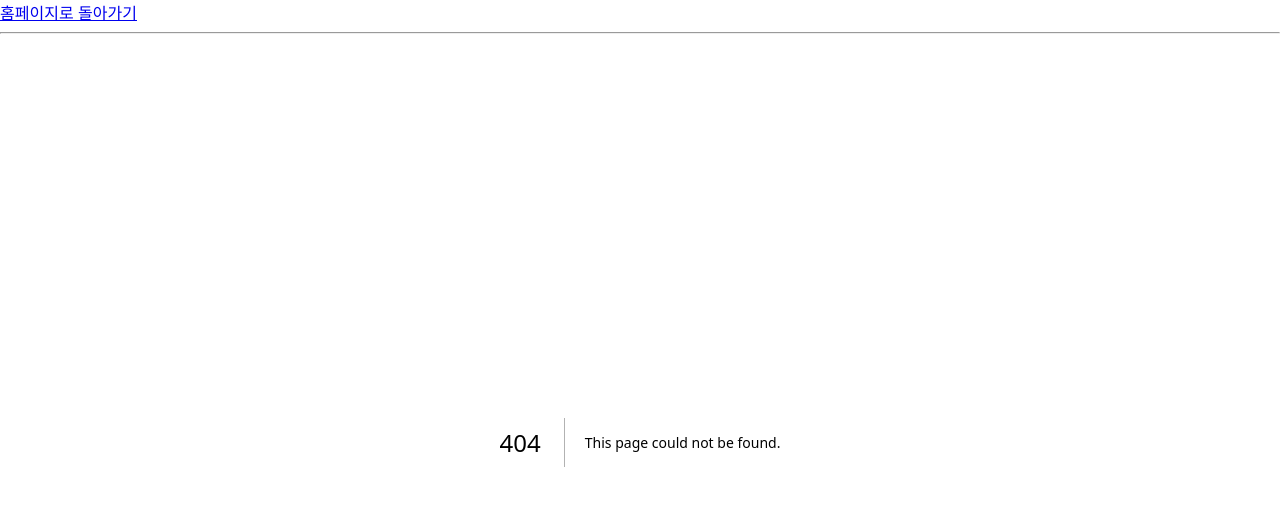
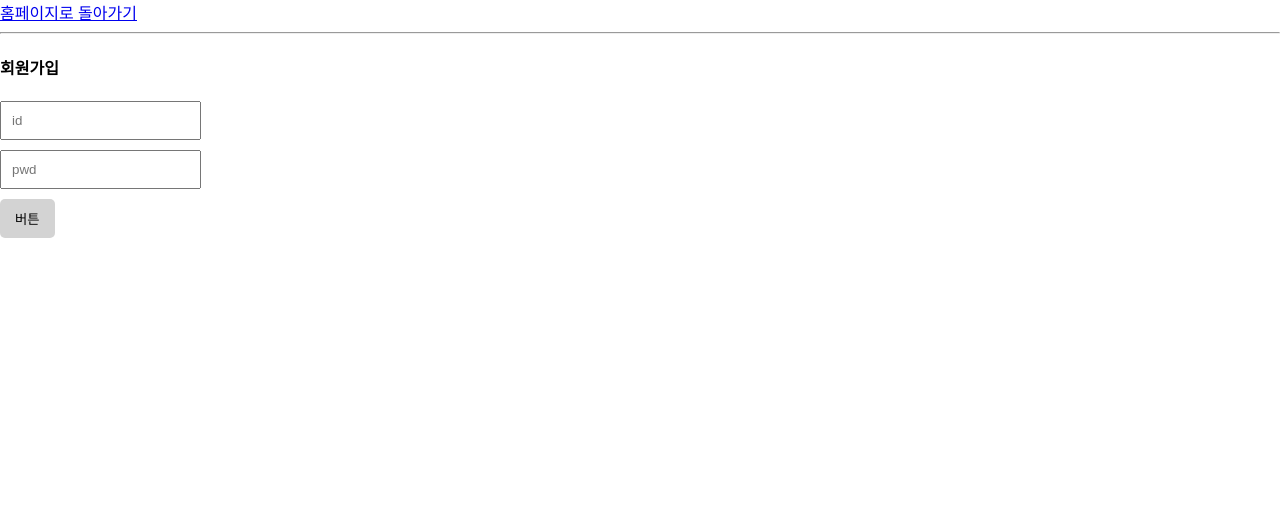
Before and after one commit to ksqrt/Coding_test, a Next.js app in the folder forum/: page /createUser in a window 1280 px wide. Before the commit this address had no page. Shown: the top 506 px of the page. Built offline with nearby package versions, Linux system fonts and the light colour scheme.

Commit message:
회원가입기능

```diff
--- /dev/null
+++ b/forum/src/app/createUser/page.js
@@ -0,0 +1,14 @@
+import React from 'react'
+
+export default function page() {
+  return (
+    <div>
+    <h4>회원가입</h4>
+    <form action='/api/post/createUser' method='POST'>
+        <input type='text' id='id' name='id' placeholder='id' />
+        <input type='text' id='pwd' name='pwd' placeholder='pwd'/>
+        <button type='submit'>버튼</button>
+    </form>
+</div>
+  )
+}
--- a/forum/src/app/globals.css
+++ b/forum/src/app/globals.css
@@ -22,3 +22,18 @@ body {
   color: grey;
   margin : 5px 0px;
 }
+.p-20 {
+  padding: 20px;
+}
+input {
+  box-sizing: border-box;
+  padding: 10px;
+  display: block;
+  margin-bottom: 10px;
+}
+button {
+  padding: 10px 15px;
+  background: lightgray;
+  border: none;
+  border-radius: 5px;
+}
--- a/forum/src/app/page.js
+++ b/forum/src/app/page.js
@@ -6,9 +6,12 @@ export default async function Home() {
 
   return (
        <div>
+          <a href='/createUser'>로그인</a>
+          <br></br>
           <a href='/list'>글 목록</a>
           <br></br>
           <a href='/write'>글 작성</a>
+          <br></br>
        </div>
   )
 }
--- /dev/null
+++ b/forum/src/pages/api/post/createUser.js
@@ -0,0 +1,24 @@
+import { connectDB } from "../../../util/database.js";
+
+export default async function createUser(req, res) {
+  const client = await connectDB;
+  const db = client.db("forum");
+
+  if (req.method == "POST") {
+    const { id, pwd } = req.body; // req.body에서 title과 content를 추출
+
+    // 예외 처리해주기
+    if(id == '' || pwd ==''){
+      return res.status(500).json('너 왜 아이디 입력 안함 ?')
+    }
+    const idCheck = await db.collection("user").countDocuments({ id });
+    if(idCheck == 0 ){
+        // 데이터베이스에 데이터 삽입
+        await db.collection("user").insertOne({ id, pwd });
+        return res.status(200).json('회원가입 성공')
+    }
+    else{
+        return res.status(500).json('이미 가입된 아이디 입니다.')
+    }
+  }
+}
--- a/forum/src/pages/api/write.js
+++ b/forum/src/pages/api/post/write.js
@@ -1,15 +1,19 @@
-import { connectDB } from "../../util/database.js";
+import { connectDB } from "../../../util/database.js";
 
 export default async function write(req, res) {
   const client = await connectDB;
   const db = client.db("forum");
 
-  if (req.method === "POST") {
+  if (req.method == "POST") {
     const { title, content } = req.body; // req.body에서 title과 content를 추출
 
+    // 예외 처리해주기
+    if(title == '' || content ==''){
+      return res.status(500).json('너 왜 제목or 글 안씀?')
+    }
     // 데이터베이스에 데이터 삽입
     await db.collection("post").insertOne({ title, content });
 
-    return res.status(200).json("입력 완료");
+    return res.status(200).redirect('/list')
   }
 }
```
Also changed, not shown: forum/src/app/write/page.js (+3 -8 lines).
